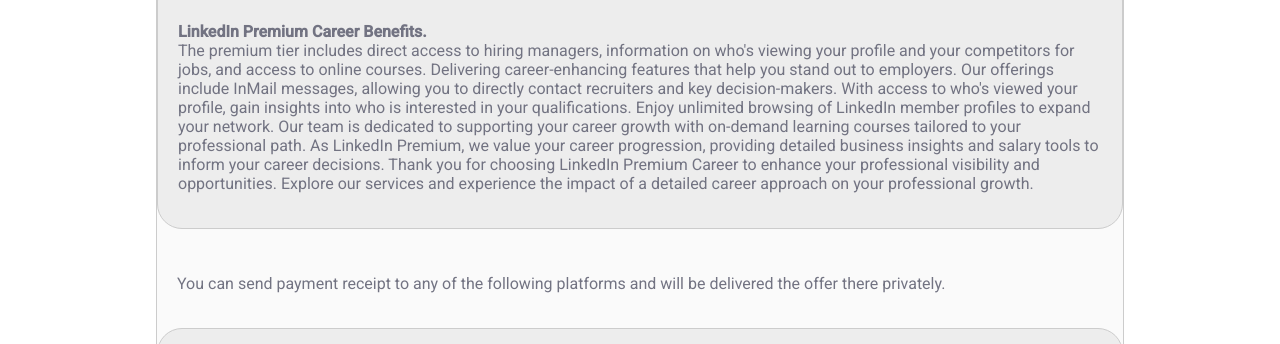
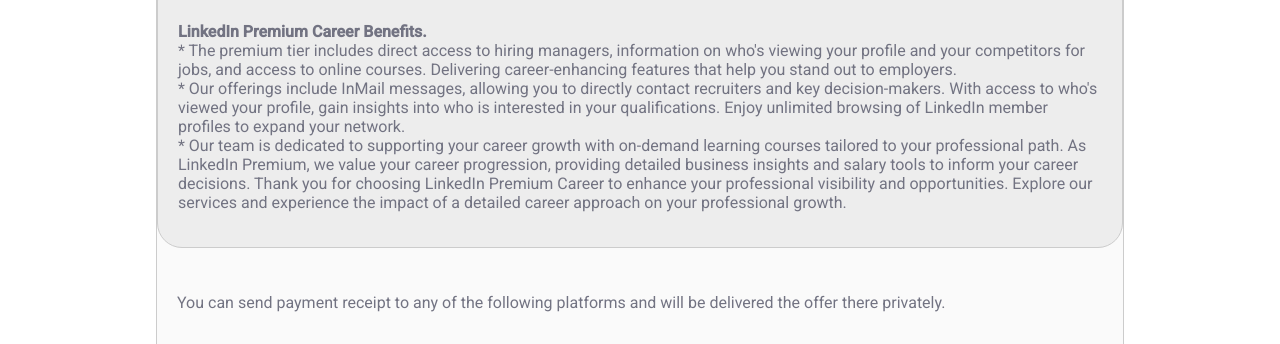
Before and after one commit to premiumsupportofficial/Linkedin, a plain HTML site: page index.html in a window 1280 px wide. Shown: the part 237-581 px from the top of the page. Drawn offline with nearby package versions, Linux system fonts and the light colour scheme.

Commit message:
Update index.html

```diff
--- a/index.html
+++ b/index.html
@@ -115,12 +115,12 @@
           <div class="produts_list">
             <p class="functions_subtitle padded-content">
               <strong>LinkedIn Premium Career Benefits.</strong><br/>
-              <span class="sentence-gap">The premium tier includes direct access to hiring managers, information on who's viewing your profile and your competitors for jobs, and access to online courses.</span>
-              <span>Delivering career-enhancing features that help you stand out to employers.</span>
-              <span class="sentence-gap">Our offerings include InMail messages, allowing you to directly contact recruiters and key decision-makers.</span>
+              <span class="sentence-gap"> * The premium tier includes direct access to hiring managers, information on who's viewing your profile and your competitors for jobs, and access to online courses.</span>
+              <span>Delivering career-enhancing features that help you stand out to employers.</span><br/>
+              <span class="sentence-gap">* Our offerings include InMail messages, allowing you to directly contact recruiters and key decision-makers.</span>
               <span>With access to who's viewed your profile, gain insights into who is interested in your qualifications.</span>
-              <span>Enjoy unlimited browsing of LinkedIn member profiles to expand your network.</span>
-              <span class="sentence-gap">Our team is dedicated to supporting your career growth with on-demand learning courses tailored to your professional path.</span>
+              <span>Enjoy unlimited browsing of LinkedIn member profiles to expand your network.</span><br/>
+              <span class="sentence-gap">* Our team is dedicated to supporting your career growth with on-demand learning courses tailored to your professional path.</span>
               <span>As LinkedIn Premium, we value your career progression, providing detailed business insights and salary tools to inform your career decisions.</span>
               <span>Thank you for choosing LinkedIn Premium Career to enhance your professional visibility and opportunities.</span>
               <span>Explore our services and experience the impact of a detailed career approach on your professional growth.</span>
```
